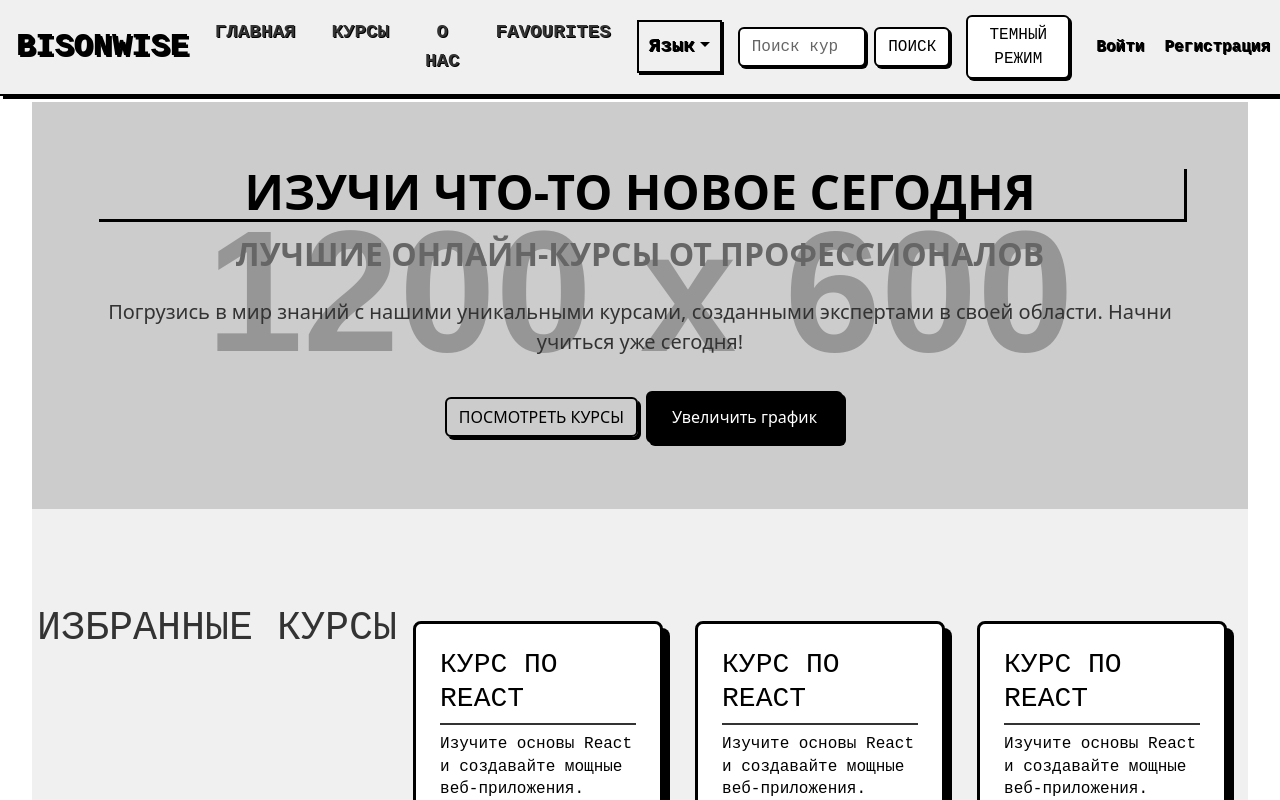
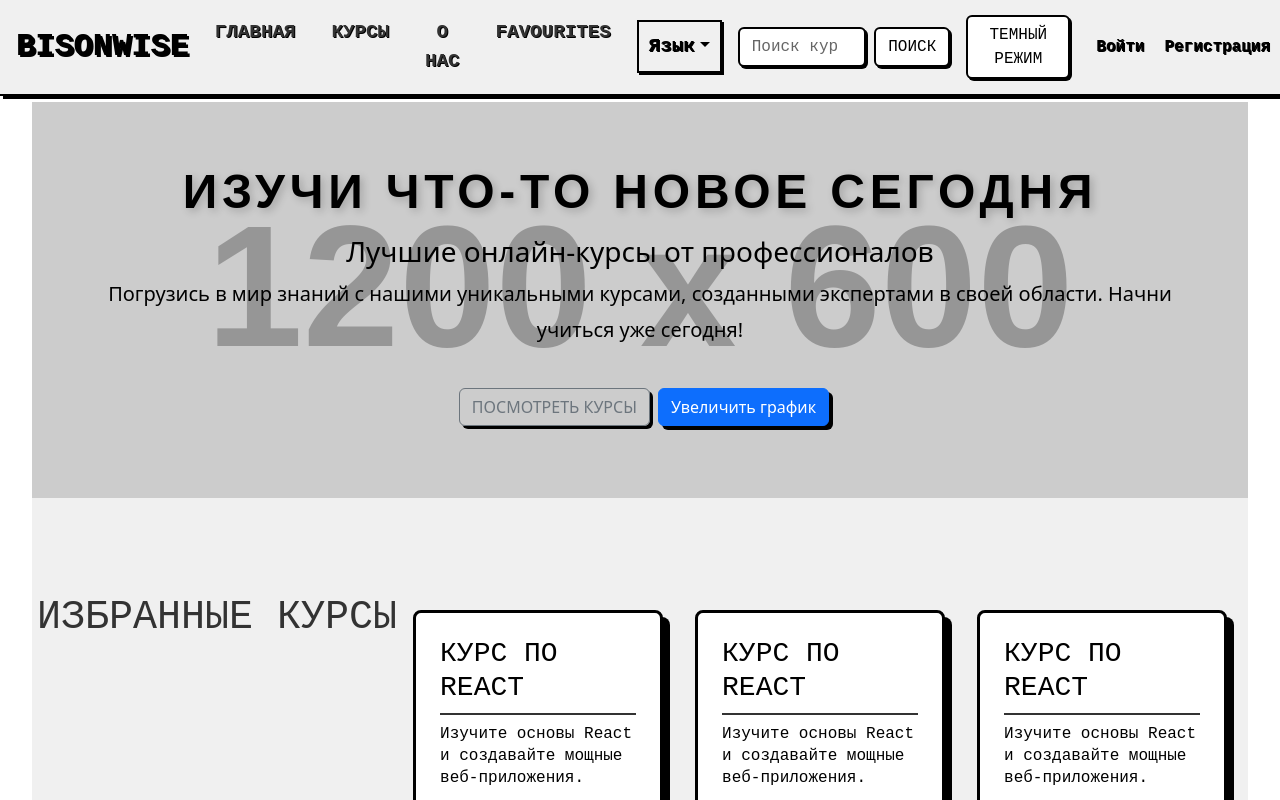
Before and after one commit to visualGravitySense/react-bisonwise, a React (Vite) app: page / in a window 1280 px wide. Shown: the top 800 px of the page. Built offline with nearby package versions, Linux system fonts and the light colour scheme.

Commit message:
scss changes continue

```diff
--- a/src/components/Hero.scss
+++ /dev/null
@@ -1,104 +0,0 @@
-// hero-section.scss
-@import '../styles/variables';
-@import '../styles/mixins';
-
-// @include transition(background-color, box-shadow); // Incorrect
-// @include transition(background-color box-shadow); // Correct for a single argument if using the modified mixin
-
-// .hero-section {
-//     @include transition(box-shadow);
-// }
-
-
-
-.hero-section {
-  padding: 3rem 0;
-  background-color: $background-light;
-  text-align: center;
-
-  h1, h2 {
-    text-transform: uppercase;
-    margin-bottom: 1rem;
-    font-weight: bold;
-  }
-
-  h1 {
-    font-size: $font-size-large;
-    color: $primary-color;
-    @include box-shadow($box-shadow-size, $primary-color);
-  }
-
-  h2 {
-    font-size: $font-size-medium;
-    color: #666;
-    margin-bottom: 1.5rem;
-  }
-
-  p {
-    font-size: $font-size-small;
-    color: $text-color-light;
-    margin-bottom: 2rem;
-    line-height: 1.5;
-  }
-
-  .btn-primary {
-    background-color: $primary-color;
-    border: $border-width solid $primary-color;
-    color: $secondary-color;
-    @include box-shadow($box-shadow-size, $primary-color);
-    // @include transition(background-color, box-shadow);
-    font-size: 1rem;
-    padding: 0.75rem 1.5rem;
-
-    // &:hover {
-    //   background-color: $hover-color;
-    //   @include box-shadow($box-shadow-large-size, $primary-color);
-    // }
-  }
-
-  .btn-outline-secondary {
-    background-color: transparent;
-    border: $border-width solid $primary-color;
-    color: $primary-color;
-    @include box-shadow($box-shadow-size, $primary-color);
-    // @include transition(background-color, color, box-shadow);
-
-    &:hover {
-      background-color: $primary-color;
-      color: $secondary-color;
-      @include box-shadow($box-shadow-large-size, $primary-color);
-    }
-  }
-}
-
-/* Тёмный режим */
-.hero-section.dark-mode {
-  background-color: $background-dark;
-  color: $text-color-dark;
-  border-bottom: $border-width solid $text-color-dark;
-
-  h1 {
-    color: $secondary-color;
-    @include box-shadow($box-shadow-size, $secondary-color);
-  }
-
-  h2 {
-    color: #ccc;
-  }
-
-  p {
-    color: #bbb;
-  }
-
-  .btn-primary {
-    background-color: $secondary-color;
-    border: $border-width solid $secondary-color;
-    color: $background-dark;
-    @include box-shadow($box-shadow-size, $secondary-color);
-
-    &:hover {
-      background-color: #ccc;
-      @include box-shadow($box-shadow-large-size, $secondary-color);
-    }
-  }
-}
--- a/src/components/HeroSection.jsx
+++ b/src/components/HeroSection.jsx
@@ -1,7 +1,8 @@
 import React from 'react';
 import ChartModal from '../components/ChartModal';
 import { Container, Button } from 'react-bootstrap';
-import './Hero.scss';
+import '../styles/hero-section.scss';
+
 
 
 const HeroSection = ({ theme }) => {
@@ -9,14 +10,13 @@ const HeroSection = ({ theme }) => {
     <section className={`hero-section ${theme === 'dark' ? 'dark-mode' : ''}`}>
       <div className="hero-content">
       <h1>Изучи что-то новое сегодня</h1>
-        <h2>Лучшие онлайн-курсы от профессионалов</h2>
+        <h3>Лучшие онлайн-курсы от профессионалов</h3>
         <p>Погрузись в мир знаний с нашими уникальными курсами, созданными экспертами в своей области. Начни учиться уже сегодня!</p>
         <div>
           <Button className="m-2" variant="outline-secondary" href="/courses">Посмотреть курсы</Button>
           {/* <Button className="m-2" variant="outline-secondary" href="/signup">Присоединиться сейчас</Button> */}
           <ChartModal />
         </div>
-
       </div>
     </section>
   );
--- a/src/styles/_mixins.scss
+++ b/src/styles/_mixins.scss
@@ -1,8 +1,16 @@
 // _mixins.scss
 
+// @mixin box-shadow($size, $color) {
+//   box-shadow: $size $size 0 $color;
+// }
+
+// @include box-shadow(10px, $secondary-color);
+
 @mixin box-shadow($size, $color) {
-  box-shadow: $size $size 0 $color;
+  box-shadow: #{$size} #{$size} 0 #{$color};
 }
+
+
 
 // @mixin transition($properties) {
 //     // You need to wrap the declaration in a rule
@@ -16,3 +24,5 @@
 @mixin transition($properties...) {
     transition: $properties 0.3s ease;
   }
+
+// @include box-shadow(10px, $secondary-color);
--- a/src/styles/hero-section.scss
+++ b/src/styles/hero-section.scss
@@ -1,95 +1,113 @@
-// hero-section.scss
-@import 'variables';
-@import 'mixins';
+@import './variables';
+@import './mixins';
 
 .hero-section {
-  padding: 3rem 0;
-  background-color: $background-light;
+  position: relative;
+  padding: 5rem 0;
+  background-color: linear-gradient(135deg, #ff9a9e 0%, #fad0c4 100%);
   text-align: center;
+  overflow: hidden;
+}
 
   h1, h2 {
     text-transform: uppercase;
     margin-bottom: 1rem;
-    font-weight: bold;
   }
 
   h1 {
-    font-size: $font-size-large;
-    color: $primary-color;
-    @include box-shadow($box-shadow-size, $primary-color);
+    font-size: 4rem;
+    font-family: 'Montserrat', sans-serif;
+    font-weight: 800;
+    // color: #ffffff;
+    text-shadow: 3px 3px 8px rgba(0, 0, 0, 0.2);
+    letter-spacing: 0.1em;
+    position: relative;
+    z-index: 2;
+    // @include box-shadow(10px, $primary-color);
   }
 
   h2 {
-    font-size: $font-size-medium;
-    color: #666;
+    font-size: 2rem;
+    // color: #ffffffcc;
+    font-weight: 600;
     margin-bottom: 1.5rem;
+    position: relative;
+    z-index: 2;
   }
 
   p {
-    font-size: $font-size-small;
-    color: $text-color-light;
-    margin-bottom: 2rem;
-    line-height: 1.5;
+    font-size: 1.25rem;
+    // color: #ffffffcc;
+    line-height: 1.8;
+    margin-bottom: 2.5rem;
+    position: relative;
+    z-index: 2;
   }
 
-  .btn-primary {
-    background-color: $primary-color;
-    border: $border-width solid $primary-color;
-    color: $secondary-color;
-    @include box-shadow($box-shadow-size, $primary-color);
-    @include transition(background-color, box-shadow);
-    font-size: 1rem;
-    padding: 0.75rem 1.5rem;
+  // .btn-primary {
+  //   background-color: $primary-color;
+  //   border: 2px solid $primary-color;
+  //   color: $secondary-color;
+  //   @include box-shadow(5px, $primary-color);  }
+
+
+  .custom-btn {
+    background-color: #ff7a85;
+    border: none;
+    padding: 1rem 2rem;
+    font-size: 1.25rem;
+    font-weight: bold;
+    color: #fff;
+    border-radius: 50px;
+    position: relative;
+    z-index: 2;
+    transition: all 0.3s ease-in-out;
 
     &:hover {
-      background-color: $hover-color;
-      @include box-shadow($box-shadow-large-size, $primary-color);
+      background-color: #ff4f6f;
+      transform: translateY(-5px);
+      box-shadow: 0 4px 15px rgba(0, 0, 0, 0.2);
     }
   }
 
-  .btn-outline-secondary {
-    background-color: transparent;
-    border: $border-width solid $primary-color;
-    color: $primary-color;
-    @include box-shadow($box-shadow-size, $primary-color);
-    @include transition(background-color, color, box-shadow);
-
-    &:hover {
-      background-color: $primary-color;
-      color: $secondary-color;
-      @include box-shadow($box-shadow-large-size, $primary-color);
-    }
-  }
+/* Добавляем геометрические формы */
+.hero-shapes {
+  position: absolute;
+  top: 0;
+  left: 0;
+  right: 0;
+  bottom: 0;
+  z-index: 1;
+  background: url('/path-to-your-shapes.svg') no-repeat center center / cover;
+  opacity: 0.15;
 }
 
 /* Тёмный режим */
 .hero-section.dark-mode {
   background-color: $background-dark;
-  color: $text-color-dark;
-  border-bottom: $border-width solid $text-color-dark;
+  // background: linear-gradient(135deg, #ff9a9e 0%, #fad0c4 100%);
 
   h1 {
     color: $secondary-color;
-    @include box-shadow($box-shadow-size, $secondary-color);
+    // @include box-shadow(10px, $secondary-color);
   }
 
   h2 {
-    color: #ccc;
+    color: $secondary-color;
   }
 
-  p {
-    color: #bbb;
-  }
+  // .btn-primary {
+  //   background-color: $secondary-color;
+  //   border: 2px solid $secondary-color;
+  //   color: $background-dark;
+  //   @include box-shadow(5px, $secondary-color);  }
 
-  .btn-primary {
-    background-color: $secondary-color;
-    border: $border-width solid $secondary-color;
-    color: $background-dark;
-    @include box-shadow($box-shadow-size, $secondary-color);
+  //   .custom-btn {
+  //     background-color: #333;
+  //     color: #ffffff;
 
-    &:hover {
-      background-color: #ccc;
-      @include box-shadow($box-shadow-large-size, $secondary-color);
-    }
-  }
+  //     &:hover {
+  //       background-color: #555;
+  //     }
+  //   }
 }
```
